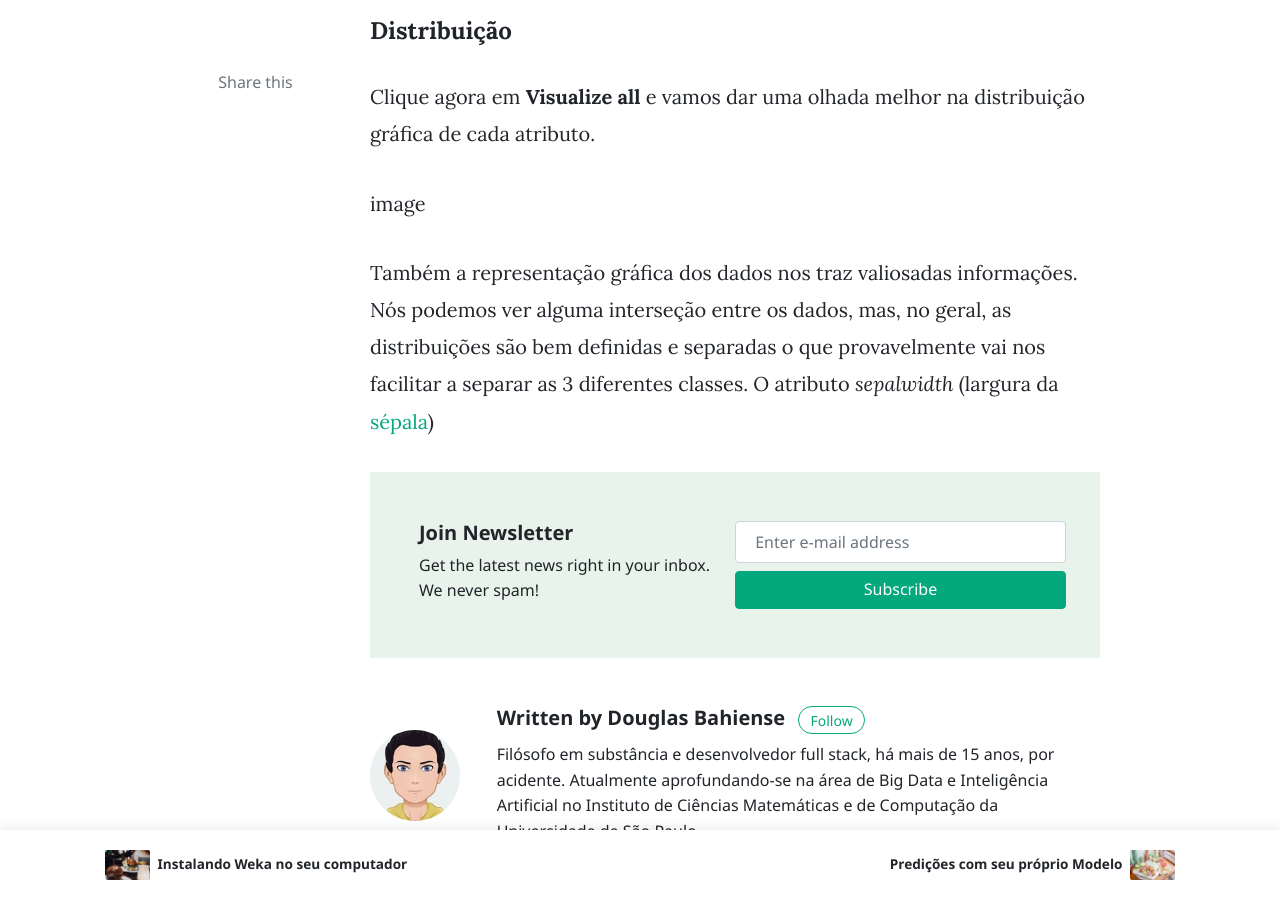
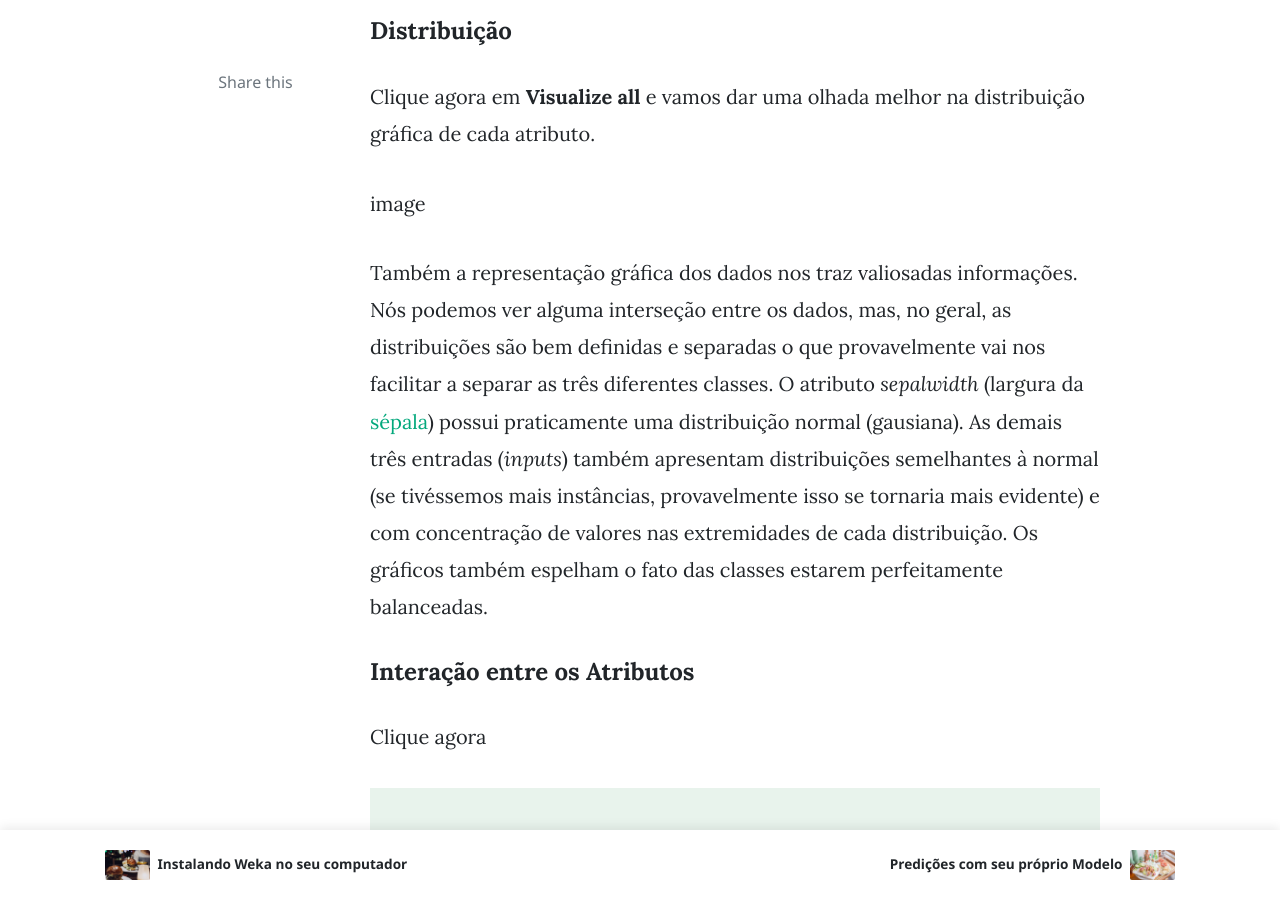
Before and after one commit to dbahiense/dbahiense.github.io, a Jekyll site: the page built from _posts/2021-04-29-multiclass-classification-with-weka.md, in a window 1280 px wide and 900 px high, scrolled down 2982 px. Built offline with Jekyll 4.4.1, drawn with Linux system fonts in a browser that asks for light colours; nearby versions of some CDN libraries; comment, search, counter and statistics services are not loaded.

Commit message:
edit post

```diff
--- a/_posts/2021-04-29-multiclass-classification-with-weka.md
+++ b/_posts/2021-04-29-multiclass-classification-with-weka.md
@@ -41,4 +41,7 @@ Clique agora em **Visualize all** e vamos dar uma olhada melhor na distribuiçã
 
 image
 
-Também a representação gráfica dos dados nos traz valiosadas informações. Nós podemos ver alguma interseção entre os dados, mas, no geral, as distribuições são bem definidas e separadas o que provavelmente vai nos facilitar a separar as 3 diferentes classes. O atributo *sepalwidth* (largura da [sépala](https://pt.wikipedia.org/wiki/S%C3%A9pala))
+Também a representação gráfica dos dados nos traz valiosadas informações. Nós podemos ver alguma interseção entre os dados, mas, no geral, as distribuições são bem definidas e separadas o que provavelmente vai nos facilitar a separar as três diferentes classes. O atributo *sepalwidth* (largura da [sépala](https://pt.wikipedia.org/wiki/S%C3%A9pala)) possui praticamente uma distribuição normal (gausiana). As demais três entradas (*inputs*) também apresentam distribuições semelhantes à normal (se tivéssemos mais instâncias, provavelmente isso se tornaria mais evidente) e com concentração de valores nas extremidades de cada distribuição. Os gráficos também espelham o fato das classes estarem perfeitamente balanceadas.
+
+#### Interação entre os Atributos
+Clique agora
```
